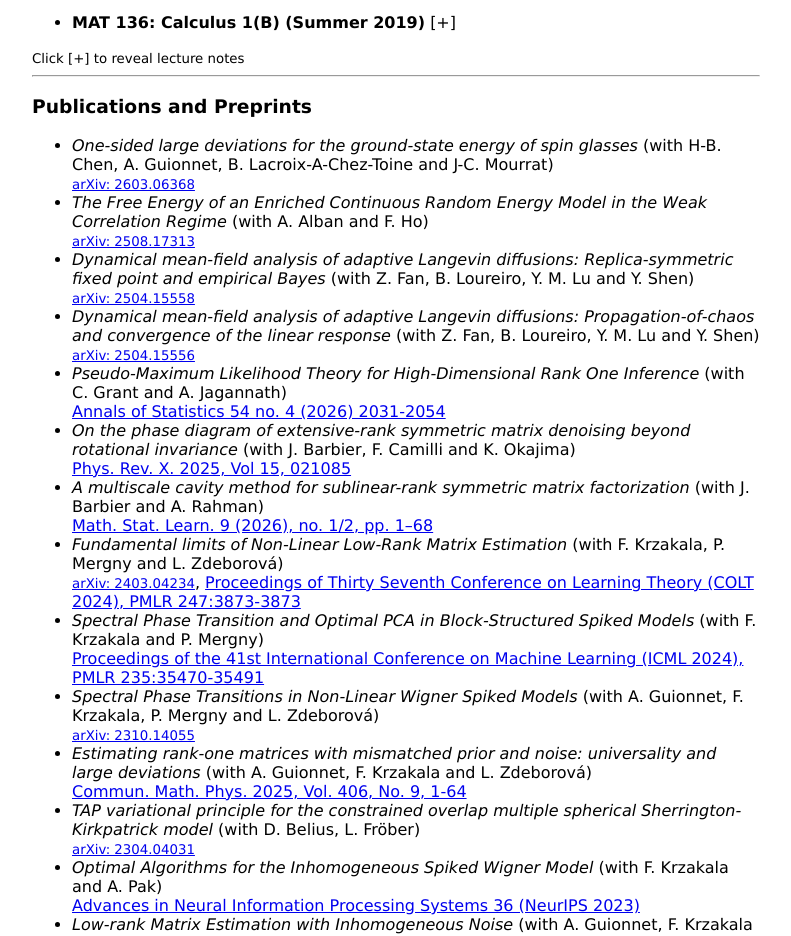
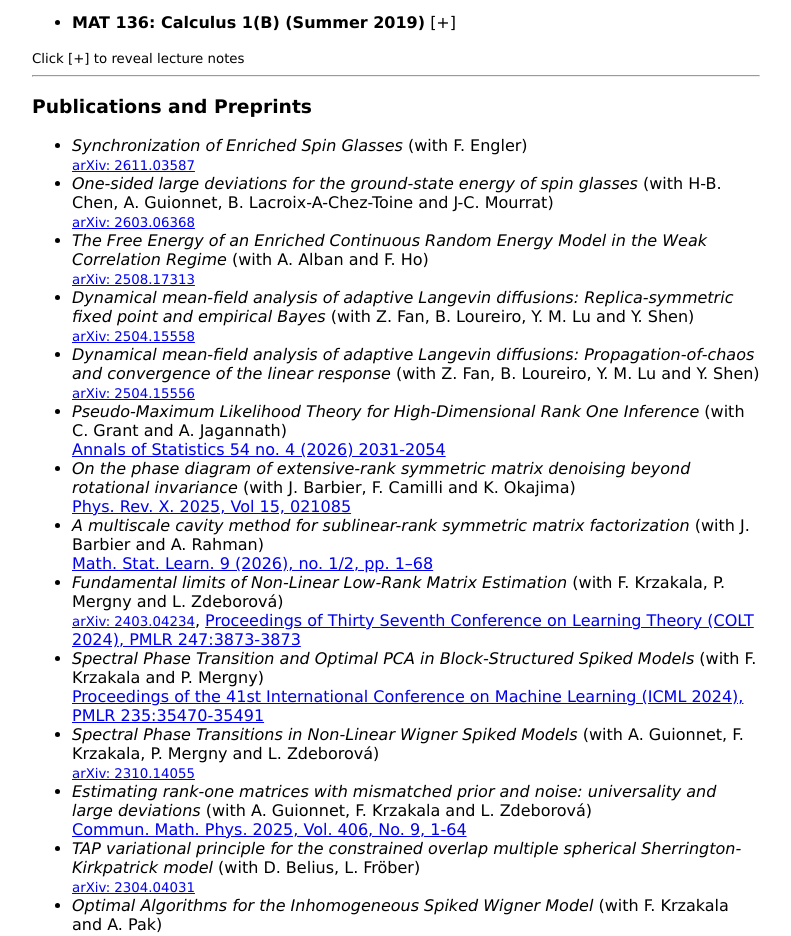
Before and after one commit to justinpko/justinpko.github.io, a plain HTML site: page index.html in a window 1280 px wide. Shown: the part 923-1859 px from the top of the page, without its empty margins (244-1035 px from the left). Drawn offline with Linux system fonts and the light colour scheme.

Commit message:
Add files via upload

```diff
--- a/index.html
+++ b/index.html
@@ -269,6 +269,10 @@
 
             <h3>Publications and Preprints</h3>
             <ul>
+                <li><i>Synchronization of Enriched Spin Glasses </i> (with F. Engler)<br>
+                    <!-- <small><a href="https://arxiv.org/abs/2403.07189" target="_blank">arXiv: 2403.07189</a></small>,  -->
+                    <small><a href="https://arxiv.org/abs/2611.03587" target="_blank"> arXiv: 2611.03587 </a></small>
+                </li>
                 <li><i>One-sided large deviations for the ground-state energy of spin glasses </i> (with H-B. Chen, A. Guionnet, B. Lacroix-A-Chez-Toine and J-C. Mourrat)<br>
                     <!-- <small><a href="https://arxiv.org/abs/2403.07189" target="_blank">arXiv: 2403.07189</a></small>,  -->
                     <small><a href="https://arxiv.org/abs/2603.06368" target="_blank"> arXiv: 2603.06368 </a></small>
```
